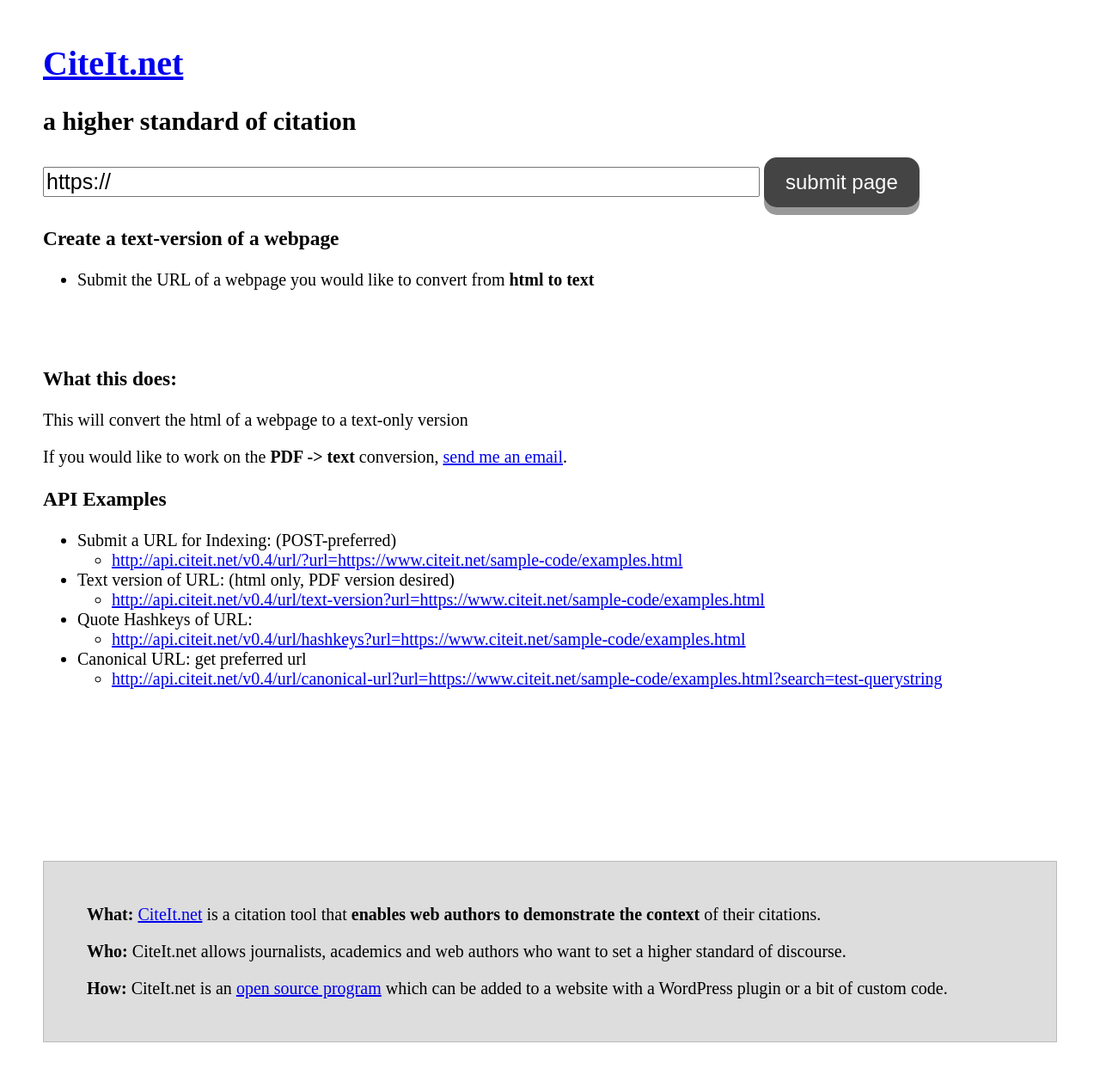
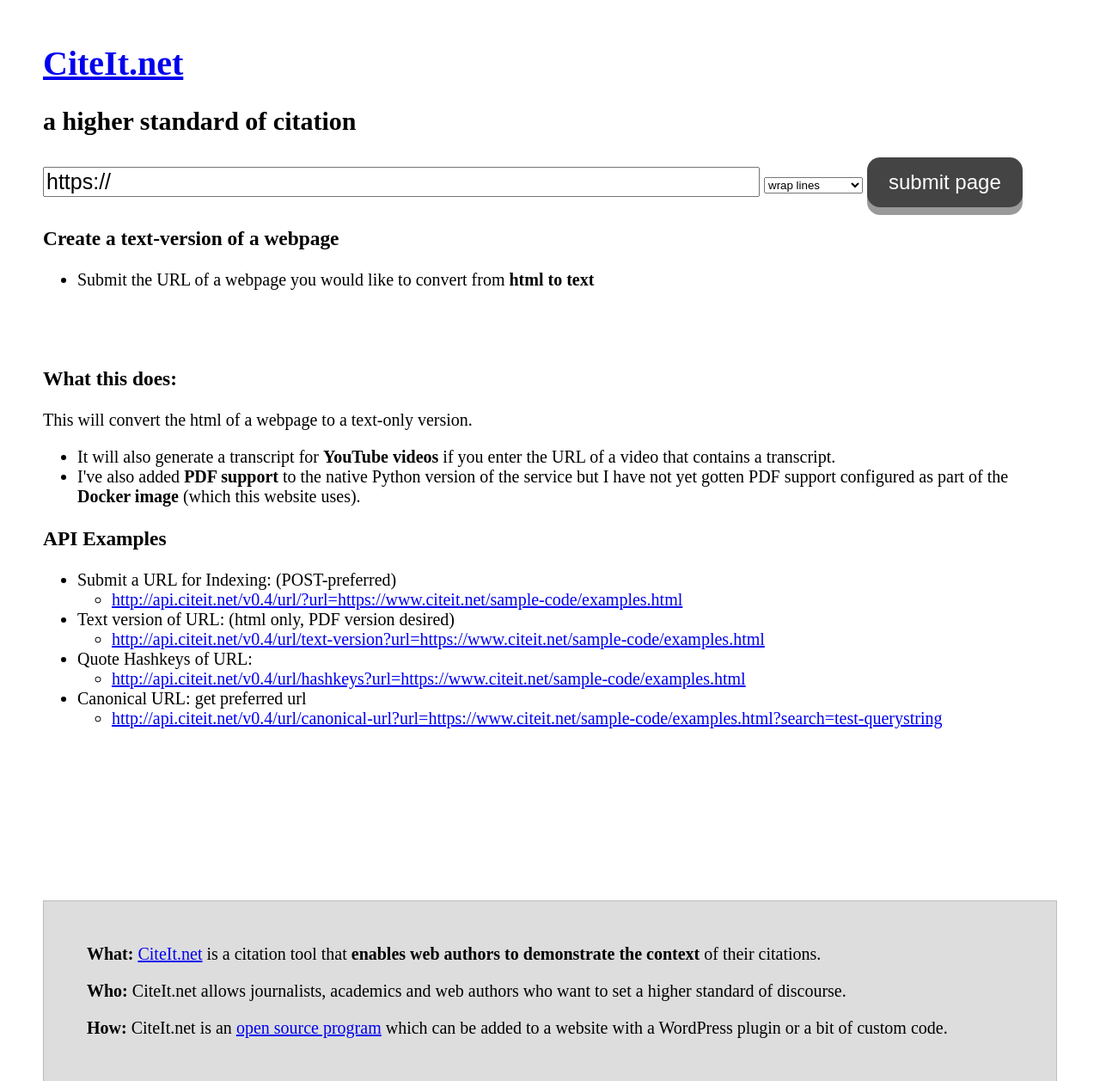
Before and after one commit to CiteIt/citeit-sample-code, a PHP site: page /text-version.php in a window 1280 px wide. Shown: the top 1257 px of the page at 86% size. Run offline with PHP 8.4, Linux system fonts and the light colour scheme; data that the repository does not hold is empty.

Commit message:
update Text-version: line-break parameter & text-version
  add line-break parameter to text-version form
  add description to text-version page: PDFs & YouTube transcripts

```diff
--- a/text-version.php
+++ b/text-version.php
@@ -65,7 +65,7 @@
 	<h1><a href="https://www.citeit.net/">CiteIt.net</a></h1>
 	<h2>a higher standard of citation</h2>
 
-
+	<!--form action="http://localhost/v0.4/url/text-version" method="GET"-->
 	<form action="http://api.citeit.net/v0.4/url/text-version" method="GET">
 	  <input class="url"
 	  	type="url"
@@ -73,6 +73,11 @@
 	  	onfocus="if (this.value=='https://') this.value = 'https://'"
 	  	value="<?php print($_POST['url'] ? $_POST['url']: 'https://' ); ?>"
 	  >
+	  <select name="line_separator">
+		<option value="">wrap lines</option>
+		<option value="\n">break new lines</option>
+	  </select>
+
 	  <input class="submit" type="submit" value="submit page" />
 	</form>
 
@@ -87,12 +92,14 @@
 	<h3>What this does:</h3>
 
     <p>
-       This will convert the html of a webpage to a text-only version
+       This will convert the html of a webpage to a text-only version.
 	</p>
-
-    <p>If you would like to work on the <b>PDF -> text</b> conversion, <a href="https://www.openpolitics.com/tim">send me an email</a>.</p>
-
-
+<ul>
+  <li>It will also generate a transcript for <b>YouTube videos</b> if you enter the URL of a video that contains a transcript.</li>
+  <li>I've also added <b>PDF support</b> to the native Python version of the service but
+	  I have not yet gotten PDF support configured as part of the <b>Docker image</b> (which this website uses).
+  </li>
+</ul>
 
 	<!---------------------- Display API Methods ----------------------->
 	<h3>API Examples</h3>
```
